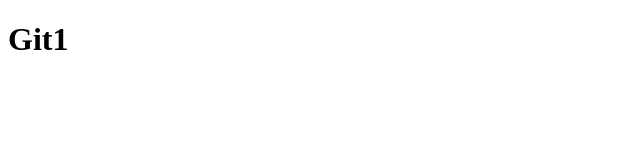
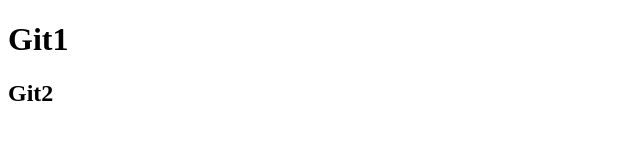
Before and after one commit to mozuku28/git_test, a plain HTML site: page index.html in a window 1280 px wide. Shown: the full height of the page, 0-640 px from the left. Drawn offline with Linux system fonts and the light colour scheme.

Commit message:
h2 added

```diff
--- a/index.html
+++ b/index.html
@@ -6,5 +6,6 @@
   </head>
   <body>
     <h1>Git1</h1>
+    <h2>Git2</h2>
   </body>
 </html>
```
